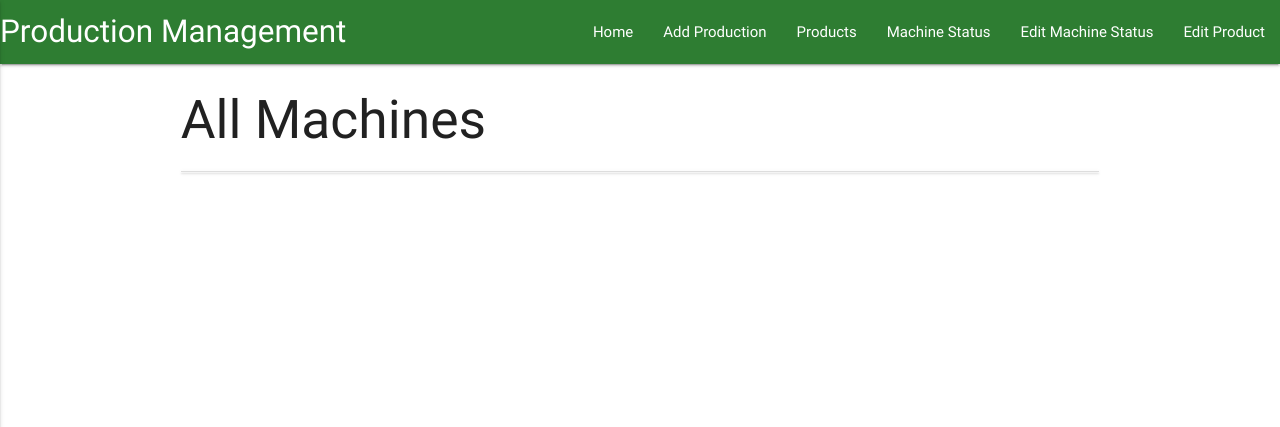
After one commit to ninos77/Production-Management, a Flask app: page /get_machines in a window 1280 px wide. The commit adds this page. Shown: the top 427 px of the page. Run offline with Flask 2, Linux system fonts and the light colour scheme; data that the repository does not hold is empty; some libraries are stand-ins or nearby versions.

Commit message:
Make template for machines to display theirs status

```diff
--- a/app.py
+++ b/app.py
@@ -24,6 +24,12 @@ def get_productions():
 def get_products():
     return render_template("products.html",
                            products=mongo.db.products.find())
+
+
+@app.route("/get_machines")
+def get_machines():
+    return render_template("machines.html",
+                           machines=mongo.db.machines.find())
 
 
 @app.route("/add_production")
--- a/static/css/style.css
+++ b/static/css/style.css
@@ -1,5 +1,19 @@
 .text-padding span {
   font-size: 13px;
+}
+.dot-red {
+  height: 25px;
+  width: 25px;
+  background-color: rgb(233, 13, 13);
+  border-radius: 50%;
+  display: inline-block;
+}
+.dot-green {
+  height: 25px;
+  width: 25px;
+  background-color: rgb(5, 161, 0);
+  border-radius: 50%;
+  display: inline-block;
 }
 
 @media (max-width: 768px) {
--- a/templates/base.html
+++ b/templates/base.html
@@ -18,7 +18,7 @@
         <li ><a href="{{url_for('get_productions')}}">Home</a></li>
         <li ><a href="{{url_for('add_production')}}">Add Production</a></li>
         <li ><a href="{{url_for('get_products')}}">Products</a></li>
-        <li ><a href="#">Machine Status</a></li>
+        <li ><a href="{{url_for('get_machines')}}">Machine Status</a></li>
         <li ><a href="#">Edit Machine Status</a></li>
         <li ><a href="#">Edit Product</a></li>
       </ul>
@@ -26,7 +26,7 @@
         <li ><a href="{{url_for('get_productions')}}">Home</a></li>
         <li ><a href="{{url_for('add_production')}}">Add Production</a></li>
         <li ><a href="{{url_for('get_products')}}">Products</a></li>
-        <li ><a href="#">Machine Status</a></li>
+        <li ><a href="{{url_for('get_machines')}}">Machine Status</a></li>
         <li ><a href="#">Edit Machine Status</a></li>
         <li ><a href="#">Edit Product</a></li>
       </ul>
--- /dev/null
+++ b/templates/machines.html
@@ -0,0 +1,36 @@
+{% extends 'base.html'%} {% block content %}
+
+<div class="row">
+<h2>All Machines</h2>
+    <ul class="collapsible" data-collapsible="accordion">
+      {% for machine in machines %}
+      <li>
+        <div class="collapsible-header margin-10">
+            <div class="col s12">
+              <i class="material-icons">expand_more</i>
+              <a href="#" class="waves-effect waves-light red darken-4 btn btn_small">Delet</a>
+              <a href="#" class="waves-effect waves-light btn btn_small teal darken-2  margin-10"><span>Edit</span></a>
+            </div>
+            <div class="col s12">
+            <h5 ><strong>Machine Name:</strong> {{machine.machine_name}}</h5>
+            {% if machine.Is_in_production%}
+              <h5 ><strong>Machine status: </strong><span class="dot-green"></span></h5>
+              {% else%}
+              <h5 ><strong>Machine status: </strong><span class="dot-red"></span></h5>
+            {% endif %}
+            </div>
+        </div>
+        <div class="collapsible-body">
+            <div class="row">
+            <div class="col s12 m4">
+            <span><h5>Comments:</h5></span>
+            <p id="comments">{{ machine.comments}}</p>
+            </div>
+            </div>
+      </div>
+      </li>
+      {% endfor %}
+    </ul>
+</div>
+
+{% endblock %}
```
